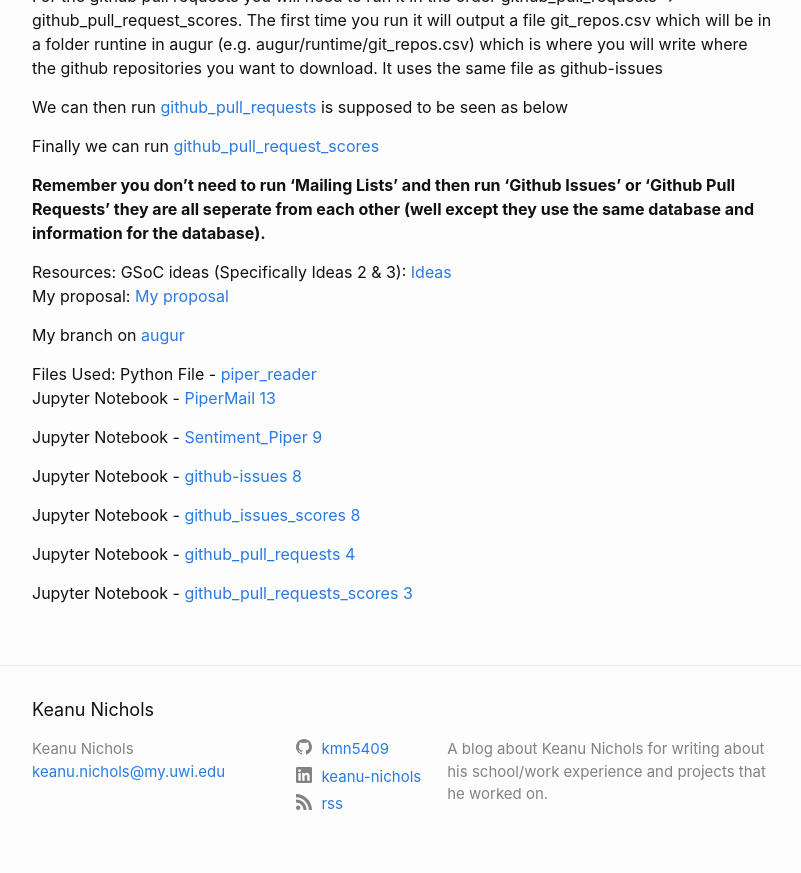
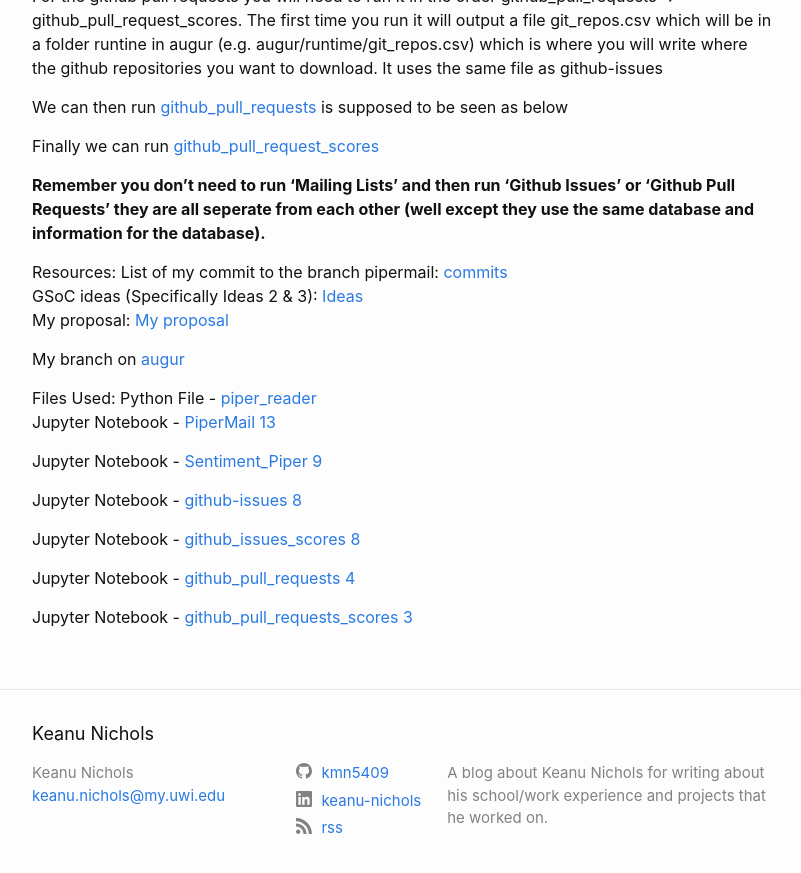
Before and after one commit to kmn5409/keanu-nichols, a Jekyll site: the page built from _posts/2018-08-13-gsoc-Week-14.md, in a window 1280 px wide and 900 px high, scrolled down 3911 px. Shown: the top 873 px of the window, without its empty margins (238-1039 px from the left). Built offline with Jekyll 4.4.1, drawn with Linux system fonts in a browser that asks for light colours.

Commit message:
Adding commits for pipermail link

```diff
--- a/_posts/2018-08-13-gsoc-Week-14.md
+++ b/_posts/2018-08-13-gsoc-Week-14.md
@@ -151,6 +151,7 @@ Finally we can run [github_pull_request_scores](https://github.com/OSSHealth/aug
 
 
 Resources:
+List of my commit to the branch pipermail: [commits](https://github.com/OSSHealth/augur/commits/pipermail)<br>
 GSoC ideas (Specifically Ideas 2 & 3): [Ideas](https://wiki.linuxfoundation.org/chaoss/gsoc-ideas)<br>
 My proposal: [My proposal](https://github.com/kmn5409/chaoss-microtasks/blob/master/GSoC-2018-Keanu-Nichols-CHAOSS-proposal.pdf)
 
```
